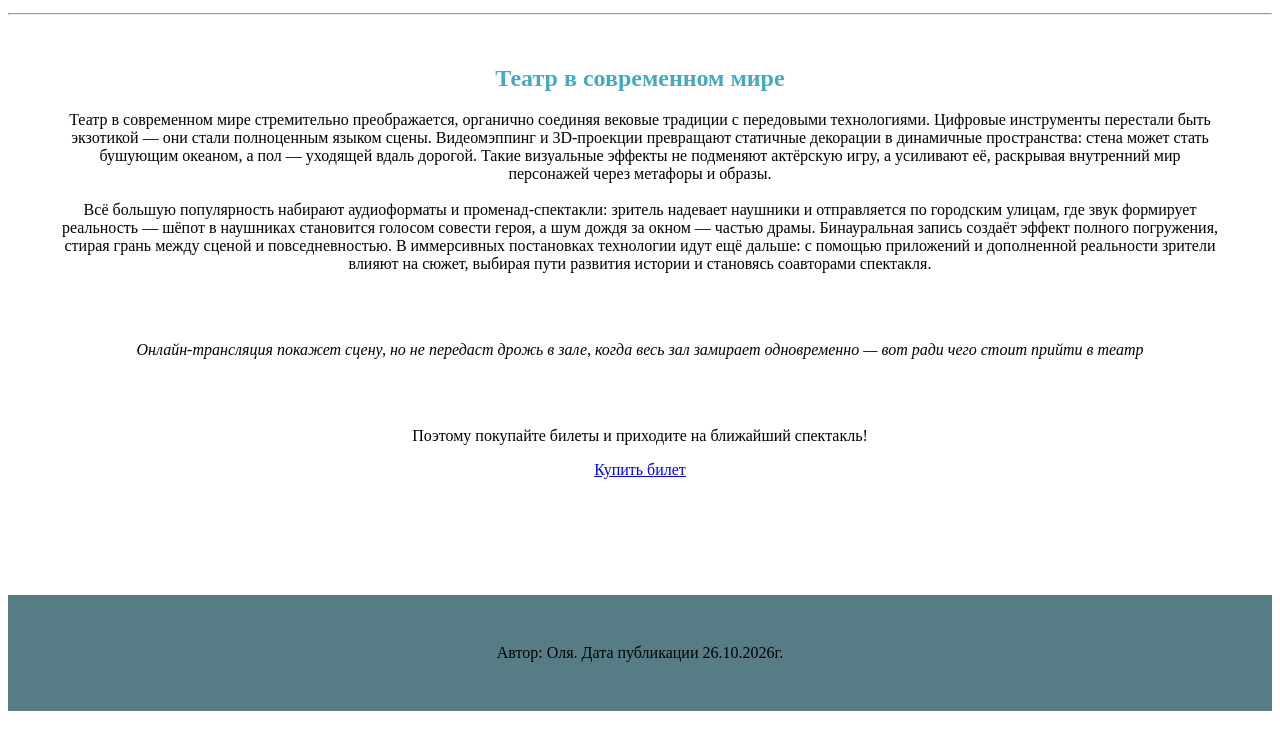
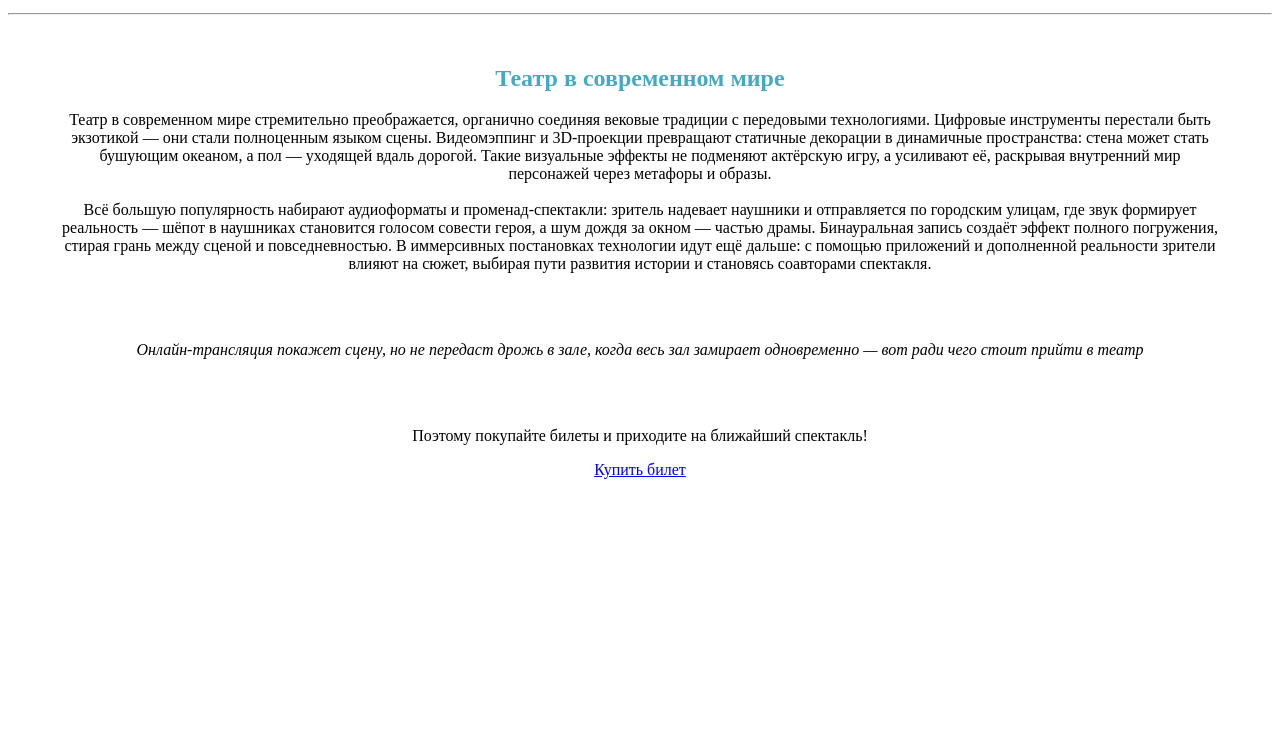
Before and after one commit to olilyl/my-works, a plain HTML site: page ктшки/кт 2/index.html in a window 1280 px wide. Shown: the part 2244-2981 px from the top of the page. After the commit the page ends 2817 px from the top, so only its background shows below. Drawn offline with Linux system fonts and the light colour scheme.

Commit message:
Update index.html
удалила футер

```diff
--- a/ктшки/кт 2/index.html
+++ b/ктшки/кт 2/index.html
@@ -67,8 +67,6 @@
 </section>
     </main>
 
-    <footer>
-      <p>Автор: Оля. Дата публикации 26.10.2026г.</p>
-    </footer>
+
   </body>
 </html>
```
